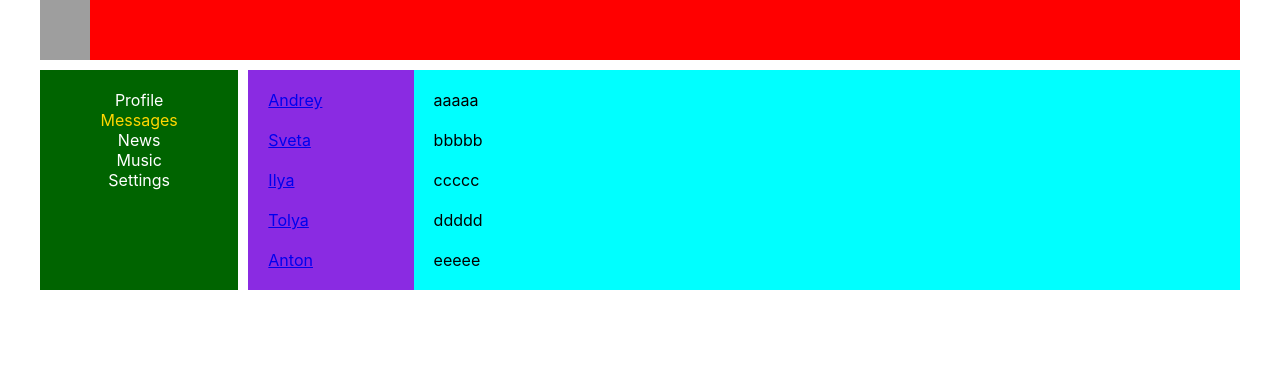
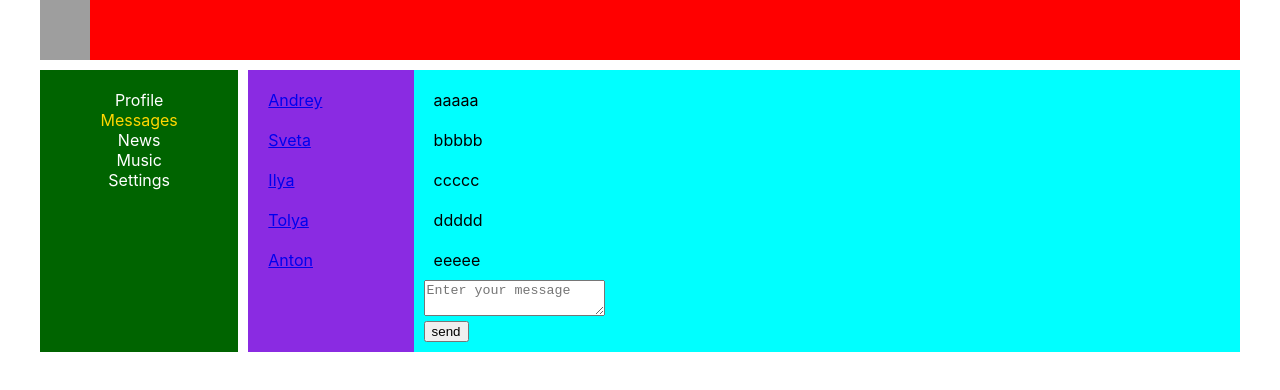
Before and after one commit to farmProw/learn_react, a React (Create React App) app: page /dialogs in a window 1280 px wide. Shown: the top 390 px of the page. Built offline with nearby package versions, Linux system fonts and the light colour scheme; grey boxes are pictures that could not be loaded.

Commit message:
add textarea

```diff
--- a/src/App.js
+++ b/src/App.js
@@ -20,9 +20,8 @@ const App = (props) => {
                                profilePage={props.state.profilePage}
                                dispatch = {props.dispatch}/>}></Route>
                     <Route path="/dialogs" render={() => <Dialogs
-                               arr1={props.state.messagesPage}
-                               arr2={props.state.messagesPage}
-                               />}></Route>
+                               state={props.state}
+                               dispatch = {props.dispatch}/>}></Route>
                     <Route path="/news" render={() => <News/>}></Route>
                     <Route path="/music" render={() => <Music/>}></Route>
                     <Route path="/settings" render={() => <Settings/>}></Route>
--- a/src/components/Dialogs/Dialogs.jsx
+++ b/src/components/Dialogs/Dialogs.jsx
@@ -2,24 +2,39 @@ import s from './Dialogs.module.css';
 import {NavLink} from 'react-router-dom';
 import DialogItem from "./DialogItem/DialogItem";
 import Message from "./Message/Message";
-
-
+import React from "react";
+import {sendMessageCreatorr, updateNewMessageBodyCreator} from "../../redax/state";
 
 
 const Dialogs = (props) => {
-    console.log(props)
-    const dialogsElements = props.arr1.arr1.map(e=><DialogItem name={e.name} id={e.id}/> );
 
-    console.log(dialogsElements);
-    const messageElements = props.arr2.arr2.map(e=><Message message={e.message}/> );
+    const dialogsElements = props.state.messagesPage.arr1.map(e => <DialogItem name={e.name} id={e.id}/>);
 
+    const messageElements = props.state.messagesPage.arr2.map(e => <Message message={e.message}/>);
+
+    // = props.state.messagesPage.arr2.map(e=><Message message={e.message}/> );
+
+    let newMessageBody = props.state.newMessageBody;
+
+    let onSendMessageClick = () => {
+        props.dispatch(sendMessageCreatorr())
+    }
+    let onNewMessageChange = (e) => {
+        let body = e.target.value;
+        props.dispatch(updateNewMessageBodyCreator(body))
+    }
     return (
         <div className={s.dialogs}>
             <div className={s.dialogItems}>
                 {dialogsElements}
             </div>
             <div className={s.messages}>
-                {messageElements}
+                <div>{messageElements}</div>
+                <div>< textarea value={newMessageBody} onChange={onNewMessageChange}
+                                placeholder='Enter your message'></textarea></div>
+                <div>
+                    <button onClick={onSendMessageClick}>send</button>
+                </div>
             </div>
         </div>
     )
--- a/src/redax/state.js
+++ b/src/redax/state.js
@@ -1,6 +1,7 @@
 const UPDATE_NEW_POST_TEXT = 'UPDATE-NEW-POST-TEXT';
 const UPDATE_NEW_MESSAGE_BODY = 'UPDATE-NEW-MESSAGE-BODY';
 const ADD_POST = 'ADD-POST';
+const SEND_MESSAGE = 'SEND-MESSAGE';
 let store = {
     _state: {
         profilePage: {
@@ -53,24 +54,40 @@ let store = {
             this._state.profilePage.newPostText = action.newText;
             this._callSubscriber(this._state)
         } else if (action.type === UPDATE_NEW_MESSAGE_BODY) {
-            this._state.profilePage.newPostText = action.newText;
+            this._state.messagesPage.newMessageBody = action.body;
+            this._callSubscriber(this._state)
+        }  else if (action.type === SEND_MESSAGE) {
+        let body = this._state.messagesPage.newMessageBody;
+        this._state.messagesPage.arr2.push({message: body, id:6})
+            this._state.messagesPage.newMessageBody =''
             this._callSubscriber(this._state)
         }
 
     }
 };
 
-export const addPostActionCreator = () =>{
+export const addPostActionCreator = () => {
     return {
         type: ADD_POST
     }
 }
+export const sendMessageCreatorr = () =>{
+    return {
+        type: SEND_MESSAGE
+    }
+}
 
-export const updateNewPostTextActionCreator = (text) =>{
+export const updateNewPostTextActionCreator = (text) => {
     return {
         type: UPDATE_NEW_POST_TEXT,
         newText: text,
     }
 }
+export const updateNewMessageBodyCreator = (body) =>{
+    return {
+        type: UPDATE_NEW_MESSAGE_BODY,
+        body: body,
+    }
+}
 
 export default store;
```
Also changed, not shown: 1 other file (tests, documents, lock files or other folders).
